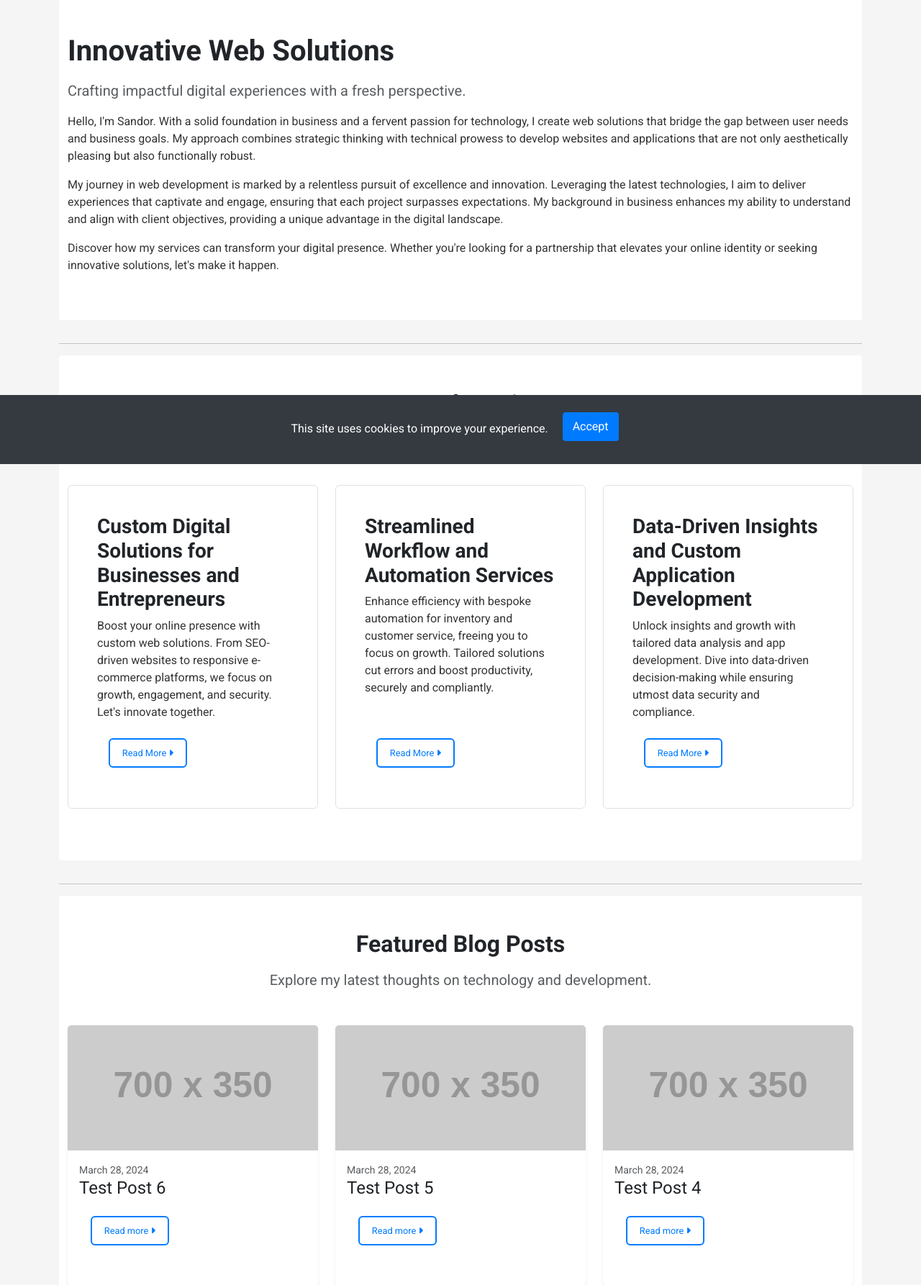
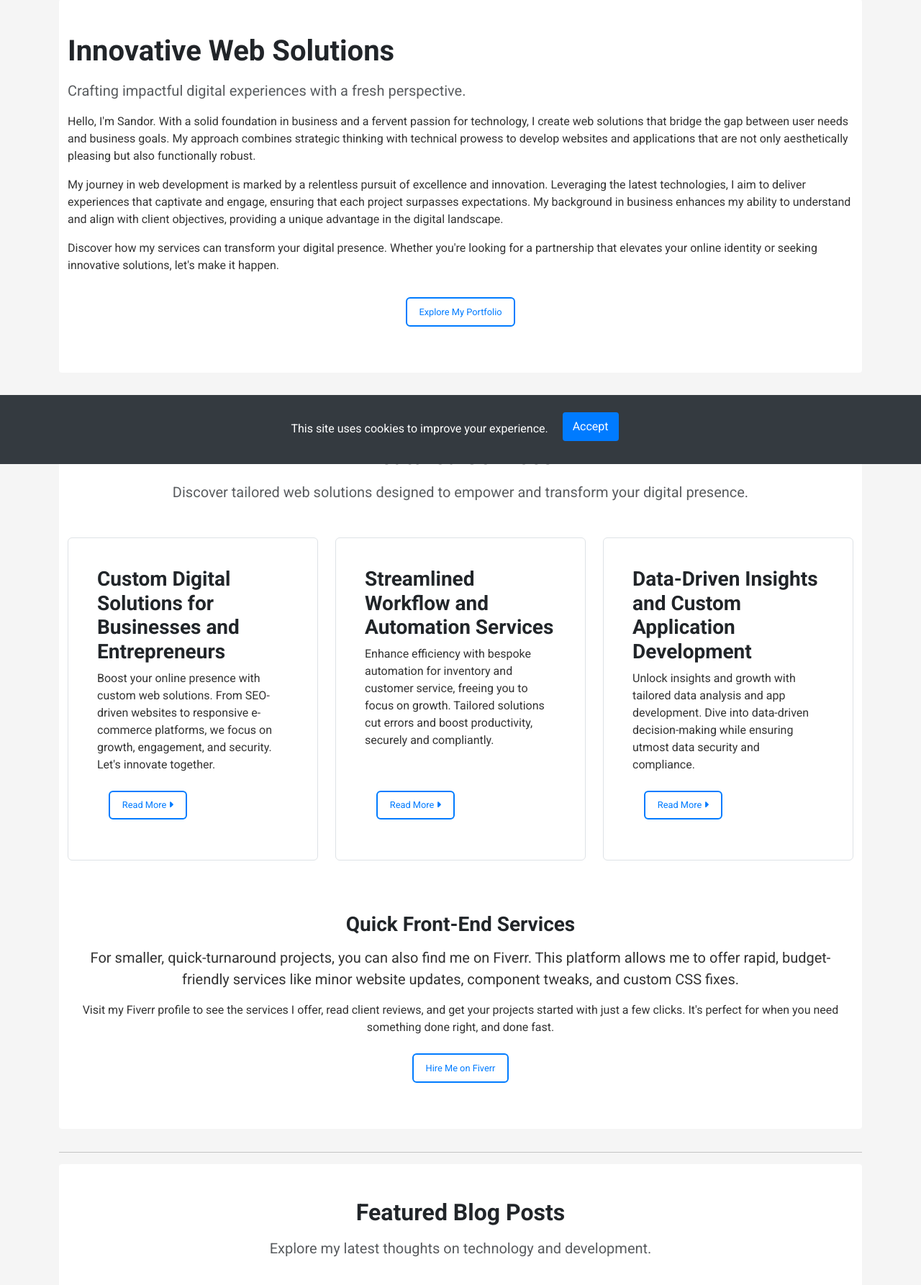
Before and after one commit to SandorGyorfi/SandorGyorfi, a Django app: page / in a window 1280 px wide. Shown: the part 155-1941 px from the top of the page at 72% size. Run offline with Django 4.2, Linux system fonts and the light colour scheme; data comes from the database, SQL or seed files in the repository; both versions use the stored data as it was after the commit; grey boxes labelled with a size stand in for pictures from a placeholder-image service; some libraries are stand-ins or nearby versions.

Commit message:
Updated home page with portfolio link and Fiverr section for small services

```diff
--- a/home/templates/home/home.html
+++ b/home/templates/home/home.html
@@ -21,18 +21,22 @@
                 <p>Discover how my services can transform your digital presence. Whether you're looking for a
                     partnership that elevates your online identity or seeking innovative solutions, let's make it
                     happen.</p>
+                <div class="text-center mt-4">
+                    <a href="#" class="btn btn-outline-primary mt-2 align-self-start">Explore My Portfolio</a>
+                </div>
             </div>
         </div>
     </div>
 </section>
+
+
 <hr class="section-divider">
 <!-- Services Section in home.html -->
 <section class="services-section py-5 bg-light">
     <div class="container">
         <header class="mb-5 text-center">
             <h2 class="section-title mb-3">Featured Services</h2>
-            <p class="lead text-muted">Discover tailored web solutions designed to empower and transform your digital
-                presence.</p>
+            <p class="lead text-muted">Discover tailored web solutions designed to empower and transform your digital presence.</p>
         </header>
         <div class="row">
             {% for service in services %}
@@ -50,8 +54,20 @@
             </div>
             {% endfor %}
         </div>
+        <!-- Fiverr Section -->
+        <div class="row">
+            <div class="col-12 text-center mt-5">
+                <h3 class="section-title">Quick Front-End Services</h3>
+                <p class="lead">For smaller, quick-turnaround projects, you can also find me on Fiverr. This platform allows me to offer rapid, budget-friendly services like minor website updates, component tweaks, and custom CSS fixes.</p>
+                <p>Visit my Fiverr profile to see the services I offer, read client reviews, and get your projects started with just a few clicks. It's perfect for when you need something done right, and done fast.</p>
+                <a href="https://www.fiverr.com/yourusername" target="_blank" class="btn btn-outline-primary mt-2 align-self-start">
+                    Hire Me on Fiverr
+                </a>
+            </div>
+        </div>
     </div>
 </section>
+
 <hr class="section-divider">
 <!-- Blog Section -->
 <section class="blog-section py-5 bg-light">
```
Also changed, not shown: templates/base.html (+19 -7 lines), db.sqlite3.
